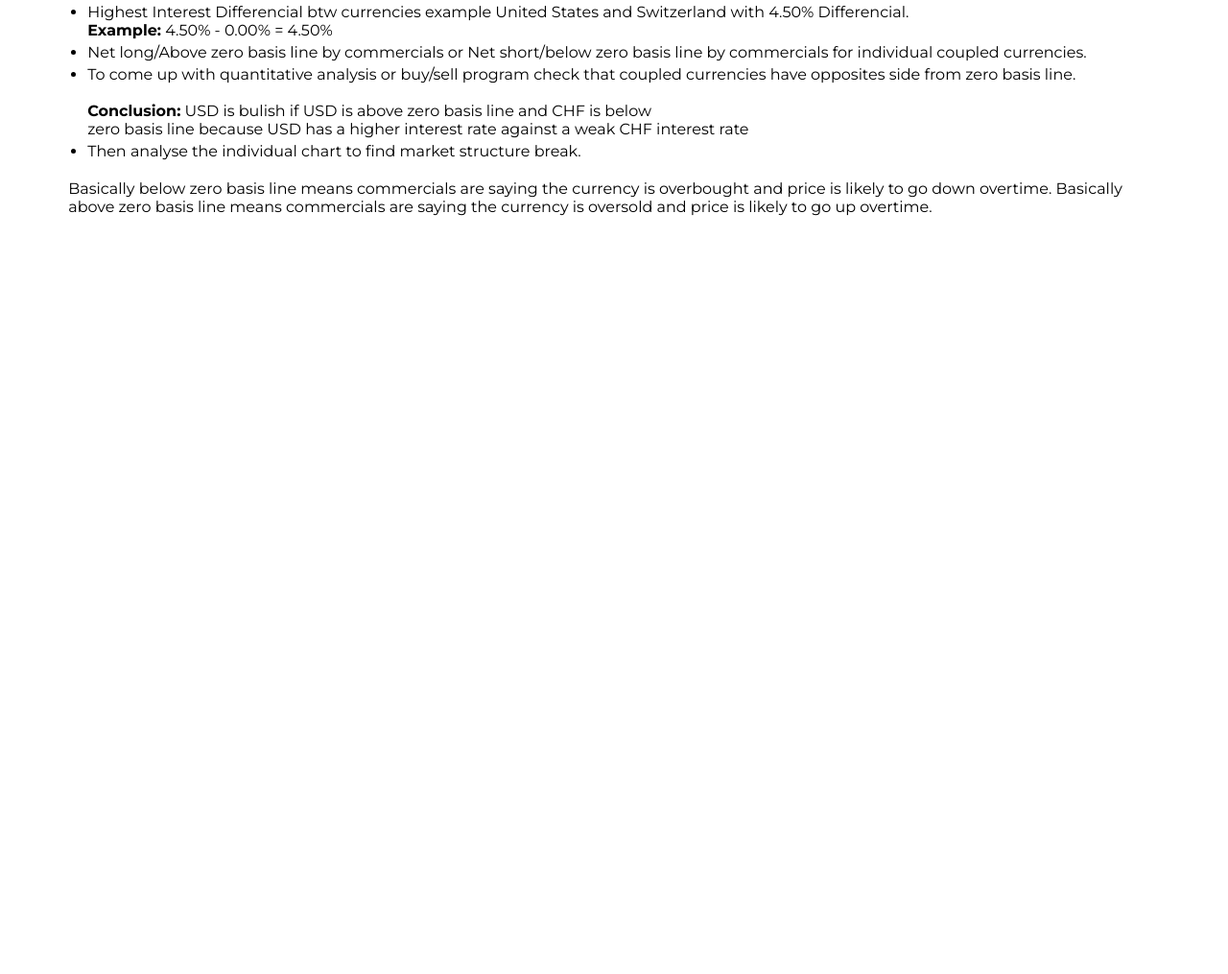
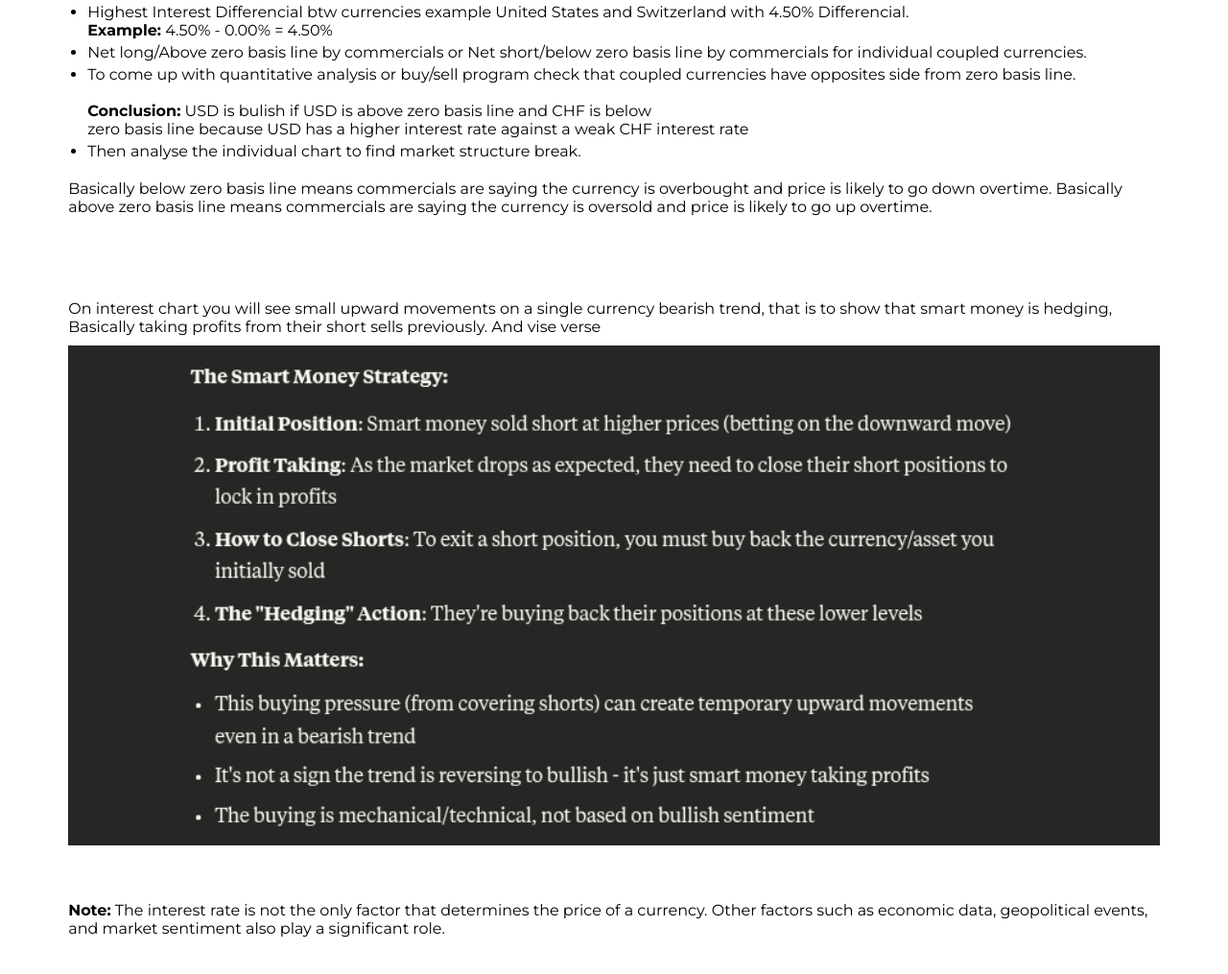
Before and after one commit to chebon254/Forex-Chart, a plain HTML site: page Forex/index.html in a window 1280 px wide. Shown: the part 1245-2260 px from the top of the page at 96% size. Before the commit the page ends 1557 px from the top, so only its background shows below. Drawn offline with nearby package versions, Linux system fonts and the light colour scheme; a script that the page names is missing.

Commit message:
Moere lessons

```diff
--- a/Forex/index.html
+++ b/Forex/index.html
@@ -227,6 +227,23 @@
             Basically above zero basis line means commercials are saying the currency is oversold and price is likely to
             go up overtime.
         </p>
+        <br>
+        <br>
+        <br>
+
+        <p style="width: 90%; margin: 20px auto 10px; text-align: left;">
+            On interest chart you will see small upward movements on a single currency bearish trend, that is to show that smart money is hedging,
+            Basically taking profits from their short sells previously. And vise verse
+        </p>
+        <img src="css/pics/gh.png" alt=""
+            style="width: 90%; margin: auto !important; text-align: center; display: block;">
+        <br>
+        <br>
+
+
+        <p style="width: 90%; margin: 20px auto 10px; text-align: left;">
+            <strong>Note:</strong> The interest rate is not the only factor that determines the price of a currency.
+            Other factors such as economic data, geopolitical events, and market sentiment also play a significant role.
     </div>
     <br>
     <br>
```
Also changed, not shown: Forex/css/pics/gh.png (added).
